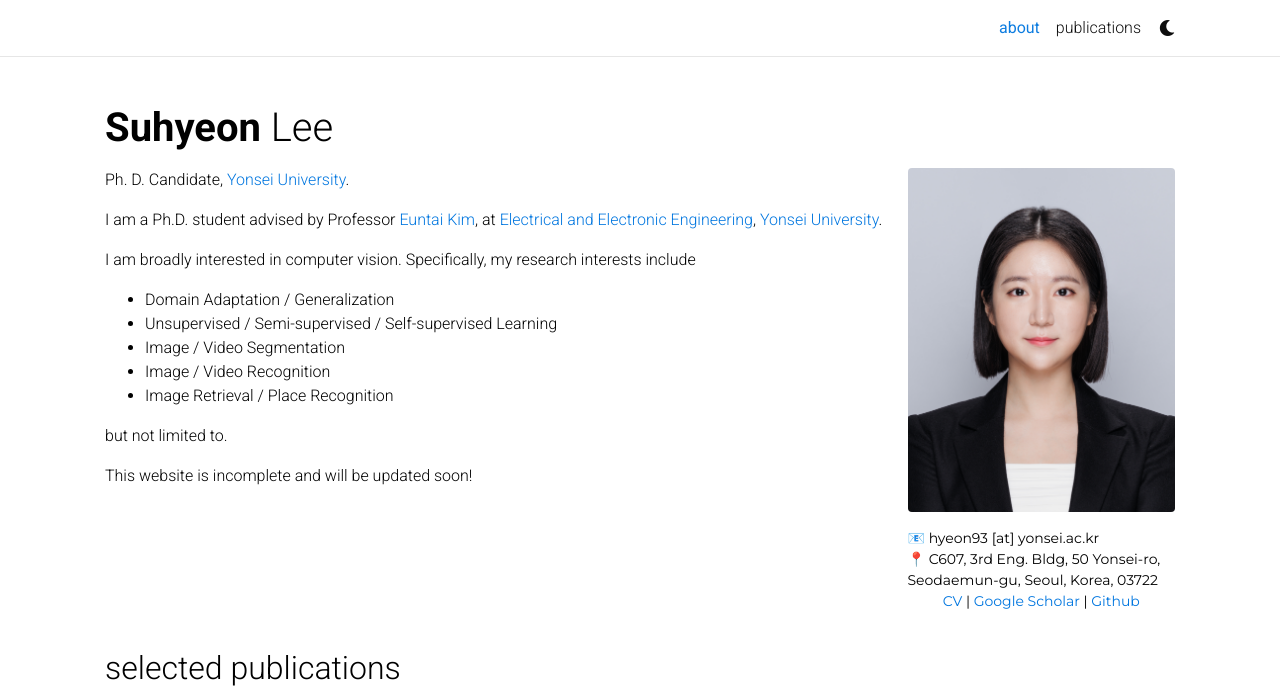
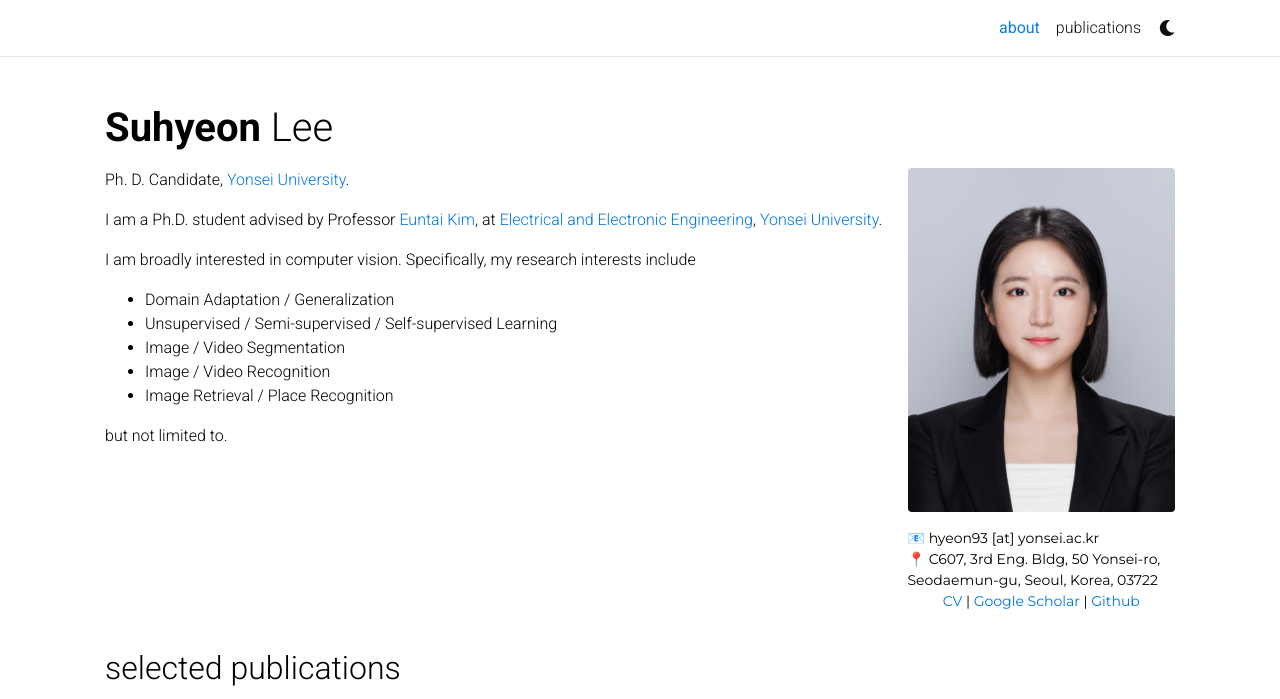
Before and after one commit to suhyeonlee/suhyeonlee.github.io, a Jekyll site: the page built from _pages/about.md, in a window 1280 px wide and 969 px high, cut to the strip 0-699 px from the top of the window. Built offline with Jekyll 4.4.1, drawn with Linux system fonts in a browser that asks for light colours; full-size pictures stand in for the smaller copies a plugin makes; comment, search, counter and statistics services are not loaded; a style sheet for code colours, icons or effects is not loaded; some of the changed lines change nothing that is shown.

Commit message:
Update about.md

```diff
--- a/_pages/about.md
+++ b/_pages/about.md
@@ -10,7 +10,7 @@
   address: >
     <p>📧 hyeon93 [at] yonsei.ac.kr</p>
     <p>📍 C607, 3rd Eng. Bldg, 50 Yonsei-ro, Seodaemun-gu, Seoul, Korea, 03722
-    <p align="center"><a href=""><b>CV</b></a>
+    <p align="center"><a href="https://drive.google.com/file/d/1BdeR633bTYXYoMqY3X3wTh67CG6bsjDa/view?usp=sharing"><b>CV</b></a>
     | <a href="https://scholar.google.com/citations?hl=ko&user=DqLYh2QAAAAJ"><b>Google Scholar</b></a>
     | <a href="https://github.com/suhyeonlee"><b>Github</b></a>
     </p>
@@ -32,5 +32,3 @@
 <li>Image Retrieval / Place Recognition</li>
 </ul>
 but not limited to.</p>
-
-This website is incomplete and will be updated soon!
```
